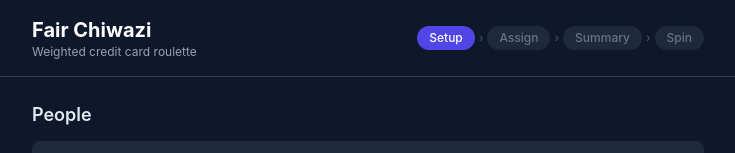
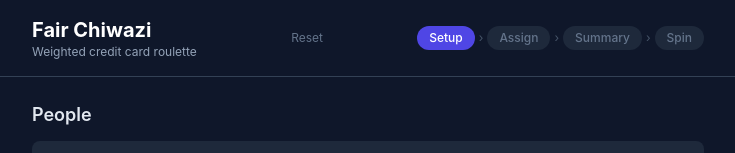
Before and after one commit to failturtle/fairChiwaziWebApp, a React (Vite) app: page / in a window 1280 px wide. Shown: the top 153 px of the page, without its empty margins (272-1007 px from the left). Built offline with nearby package versions, Linux system fonts and the light colour scheme.

Commit message:
Update default names and items

```diff
--- a/src/App.tsx
+++ b/src/App.tsx
@@ -59,6 +59,12 @@ export default function App() {
             <h1 className="text-xl font-bold text-white">Fair Chiwazi</h1>
             <p className="text-xs text-slate-400">Weighted credit card roulette</p>
           </div>
+          <button
+            onClick={() => { localStorage.clear(); window.location.reload() }}
+            className="text-xs text-slate-500 hover:text-red-400 transition-colors"
+          >
+            Reset
+          </button>
           {/* Step indicators */}
           <div className="flex items-center gap-1">
             {STEPS.map((s, i) => (
```
